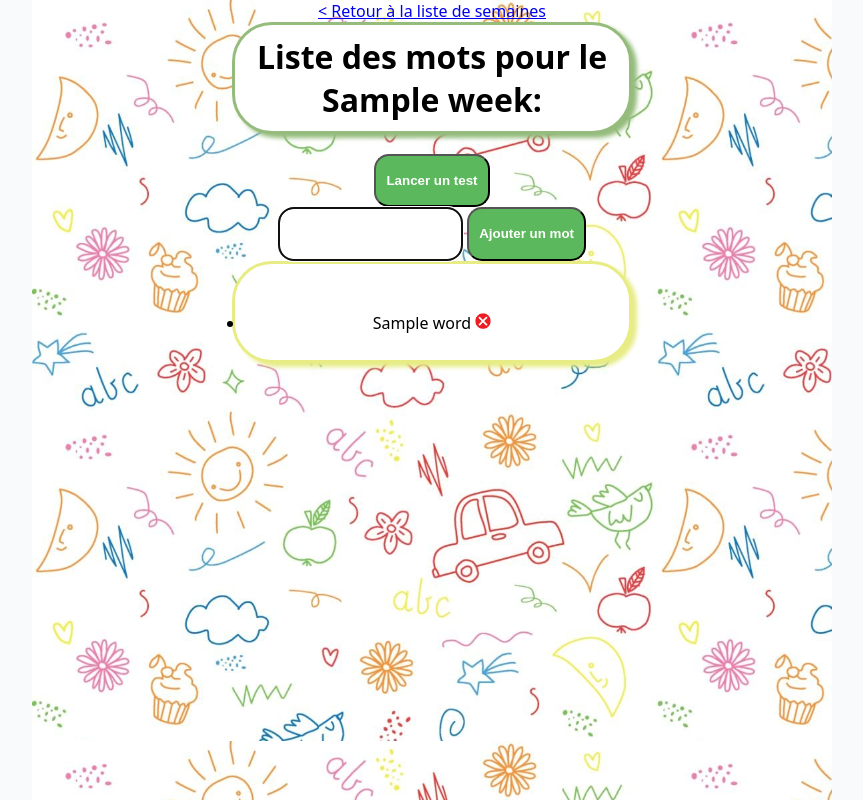
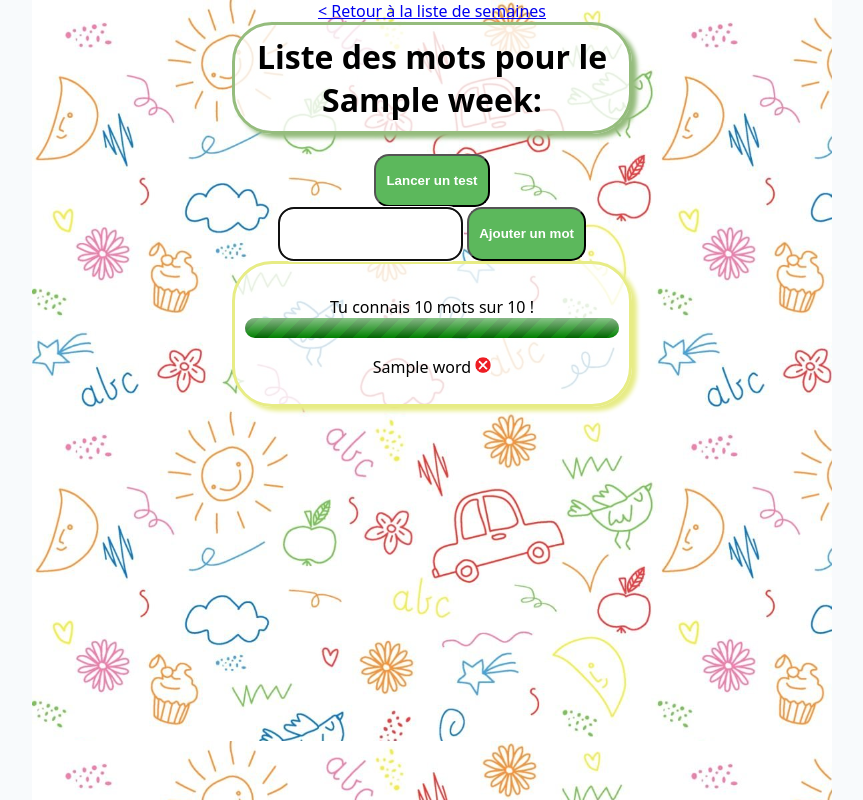
Before and after one commit to leotrouvtou/dictee, a Flask app: template templates/week.html in a window 1280 px wide. Shown: the whole page, without its empty margins (208-1071 px from the left). Run offline with Flask 3, Linux system fonts and the light colour scheme; the template is opened without the code that fills it: most values are stand-ins (such as "Sample title", 1, 10 or a date in 2020); parts of the project's set-up code (start-up, migrations or seed data) failed here and were passed over.

Commit message:
progressbar

```diff
--- a/sql/initdb.sql
+++ b/sql/initdb.sql
@@ -6,6 +6,8 @@ CREATE TABLE IF NOT EXISTS weeks
 (
 id integer primary key autoincrement,
 name VARCHAR(100)
+total integer,
+known integer
 );
 
 CREATE TABLE IF NOT EXISTS words
@@ -27,3 +29,21 @@ weekid integer,
 FOREIGN KEY(weekid) REFERENCES weeks(id)
 ON DELETE CASCADE ON UPDATE CASCADE
 );
+
+
+drop TRIGGER update_total_words;
+CREATE TRIGGER IF NOT EXISTS update_total_words
+AFTER insert
+   ON words
+BEGIN
+update weeks set total=(select count(*) from words where weekid=new.weekid) where weeks.id=new.weekid;
+end;
+
+
+drop TRIGGER update_total_words_known;
+CREATE TRIGGER IF NOT EXISTS update_total_words_known
+AFTER update
+   ON words
+BEGIN
+update weeks set known=(select count(*) from words where weekid=new.weekid and success=true) where weeks.id=new.weekid;
+end;
--- a/statics/css/maps.css
+++ b/statics/css/maps.css
@@ -19,18 +19,18 @@ audio {
     border-radius: 15px;
 }
 
-
-h1 {
+.card {
     width: 400px;
-  background: white;
+    background: rgba(255, 255, 255, 0.8);
     padding: 10px;
     border-radius: 40px;
     margin:auto;
+    margin-bottom: 20px
+}
+
+h1 {
   border:solid #95bc7d;
   box-shadow: 5px 4px 4px #95bc7d;
-  margin-bottom: 20px
-
-
 }
 
 
@@ -48,14 +48,8 @@ h1 {
 }
 
 .words {
-    width: 400px;
-  background: white;
-  padding: 10px;
-  border-radius: 40px;
-  margin:auto;
   border:solid #e7ec85;
   box-shadow: 5px 4px 4px #e7ec85;
-  margin-bottom: 20px
 
 
 }
@@ -99,7 +93,7 @@ button.btn-success {
 
 
 
-button.play{
+.play{
     width: 200px;
     height: 200px;
     border-radius: 50%;
@@ -108,6 +102,7 @@ button.play{
     background-size: 200px;
     resize: both;
     overflow: ;
+    background-color:white;
 }
 
 audio{
@@ -116,10 +111,6 @@ audio{
 
 #confettiBox{
     width: 300px;
-  background: white;
-  padding: 10px;
-  border-radius: 40px;
-  margin:auto;
     border:solid #5696b1;
     box-shadow: 5px 4px 4px #5696b1;
 }
@@ -128,7 +119,9 @@ audio{
 ul {
     padding: 0
 }
-
+li {
+    list-style-type: none;
+}
 
 *, *::before, *::after {
   box-sizing: border-box;
@@ -225,3 +218,38 @@ li.hide {
 
 
 }
+
+
+
+progress[value] {
+  --w: 100%; /* The width */
+  /* The background property */
+  --b: /* static layers */
+      linear-gradient(#fff8,#fff0),
+      repeating-linear-gradient(135deg,#0003 0 10px,#0000 0 20px),
+      /* dynamic layers */
+      /* if < 30% "red" */
+      conic-gradient(red    0 0) 0 /calc(var(--w)*.3 - 100%) 1px,
+      /* if < 60% "orange" */
+      conic-gradient(orange 0 0) 0 /calc(var(--w)*.6 - 100%) 1px,
+      /* else "green" */
+      green;
+  appearance: none;
+  border: none;
+  width: var(--w);
+  height: 20px;
+  background-color: lightgrey;
+  border-radius: 50px;
+}
+progress[value]::-webkit-progress-bar {
+  background-color: lightgrey;
+  border-radius: 50px;
+}
+progress[value]::-webkit-progress-value {
+  border-radius: 50px;
+  background: var(--b);
+}
+progress[value]::-moz-progress-bar {
+  border-radius: 50px;
+  background: var(--b);
+}
--- a/templates/week.html
+++ b/templates/week.html
@@ -7,7 +7,7 @@
   <body>
     <div id="main">
       <a href='/'>< Retour à la liste de semaines</a>
-                    <h1>Liste des mots pour le {{week.name}}:</h1>
+                    <h1 class="card">Liste des mots pour le {{week.name}}:</h1>
 
                    <button  class="btn btn-success centered"
 onclick="test()">Lancer un test</button><br/>
@@ -15,8 +15,11 @@ onclick="test()">Lancer un test</button><br/>
 
      <input id="mot">
   <button  class="btn btn-success centered"
-           onclick="add()">Ajouter un mot</button>
-    <ul class="words"><br/>
+onclick="add()">Ajouter un mot</button><br/>
+  <ul class="words card"><br/>
+  Tu connais {{week.known}} mots sur {{week.total}} !
+  <li><progress max="{{week.total}}" value="{{week.known}}"></progress></li>
+
     {% for word in words %}
      <li> <p>{{word.name}} <!-- <button  class="btn btn-success centered" -->
            <!-- onclick="delete({{word.id}})">Supprimer le
```
Also changed, not shown: templates/test.html (+8 -2 lines), statics/nice.gif (added). Lines whose indentation alone changed are shown as unchanged.
